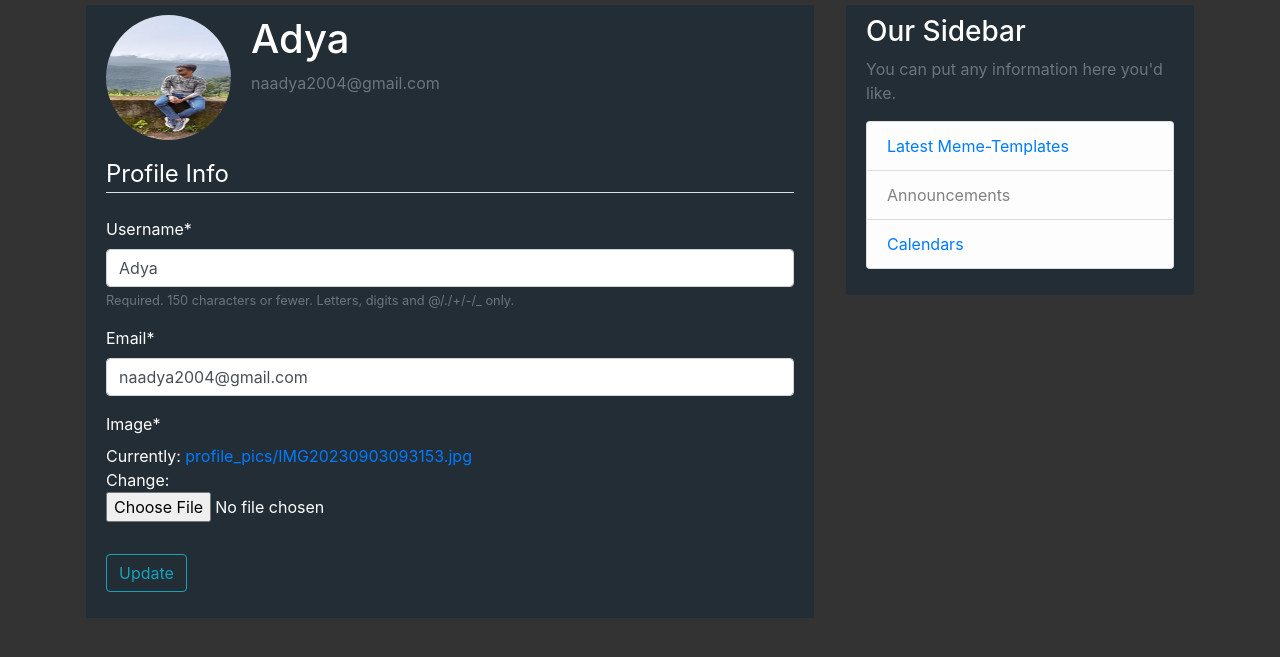
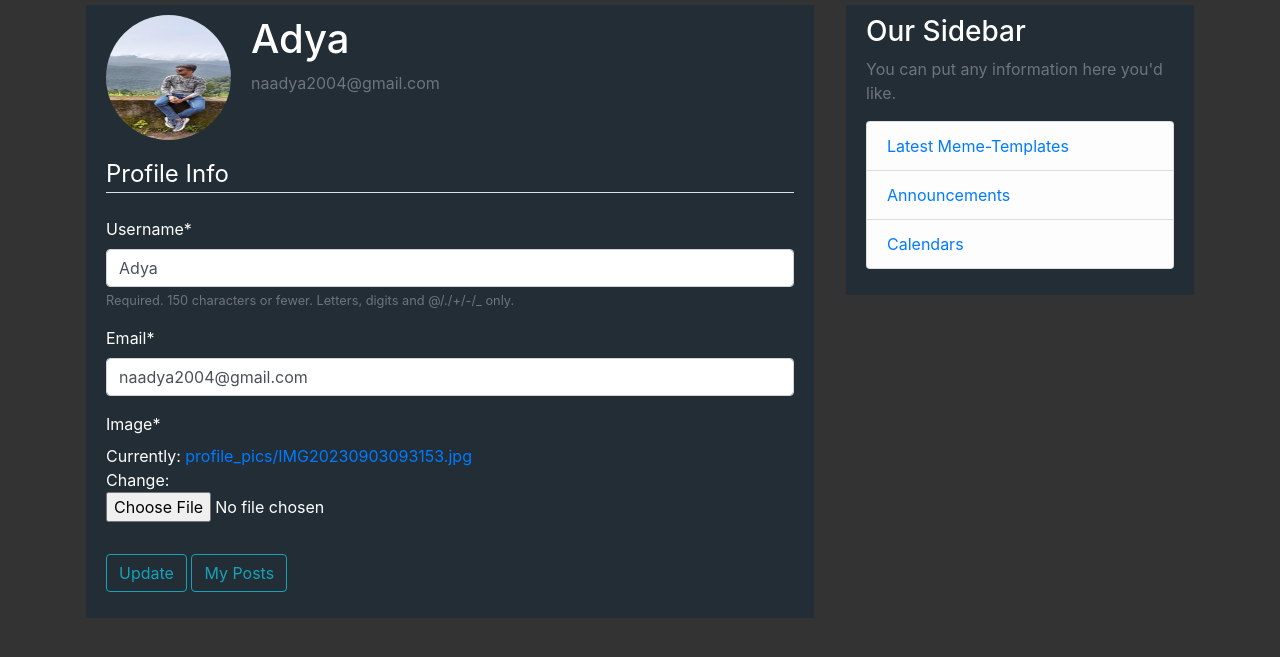
Before and after one commit to adya2004/Meme-Feed, a Django app: page /profile/ in a window 1280 px wide. Shown: the part 76-733 px from the top of the page. Run offline with Django 4.2, Linux system fonts and the light colour scheme; a user stored in the database is signed in; data comes from the database, SQL or seed files in the repository; both versions use the stored data as it was after the commit; some libraries are stand-ins or nearby versions.

Commit message:
Add files via upload

```diff
--- a/meme-feed/blog/templates/blog/base.html
+++ b/meme-feed/blog/templates/blog/base.html
@@ -66,7 +66,7 @@
             <p class='text-muted'>You can put any information here you'd like.
               <ul class="list-group">
                 <li class="list-group-item list-group-item-light"><a href="{% url 'meme-templates' %}">Latest Meme-Templates</a></li>
-                <li class="list-group-item list-group-item-light">Announcements</li>
+                <li class="list-group-item list-group-item-light"><a href="#">Announcements</a></li>
                 <li class="list-group-item list-group-item-light"><a href="https://calendar.google.com/calendar/u/0/r">Calendars</a></li>
               </ul>
             </p>
--- a/meme-feed/users/templates/users/profile.html
+++ b/meme-feed/users/templates/users/profile.html
@@ -18,6 +18,7 @@
         </fieldset>
         <div class="form-group">
             <button class="btn btn-outline-info" type="submit">Update</button>
+            <a class="btn btn-outline-info" href="{% url 'user-posts' user.username %}">My Posts</a>
         </div>
     </form>
   </div>
```
Also changed, not shown: meme-feed/db.sqlite3.
